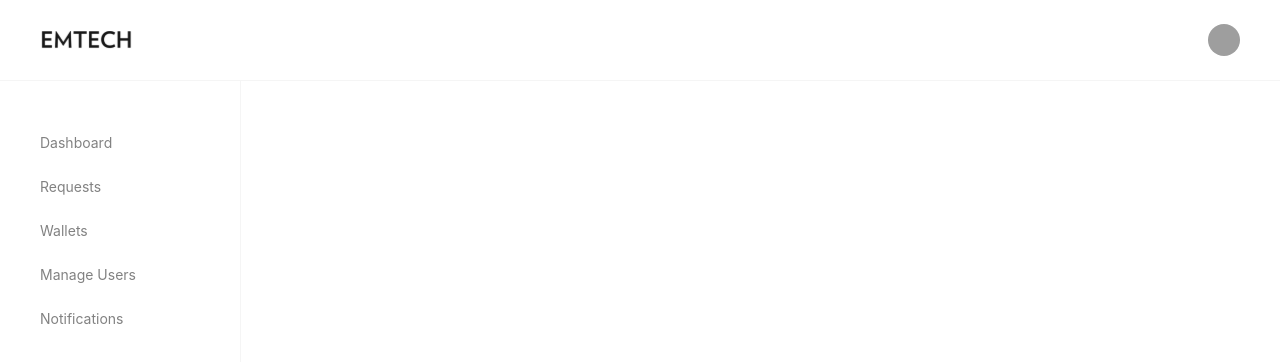
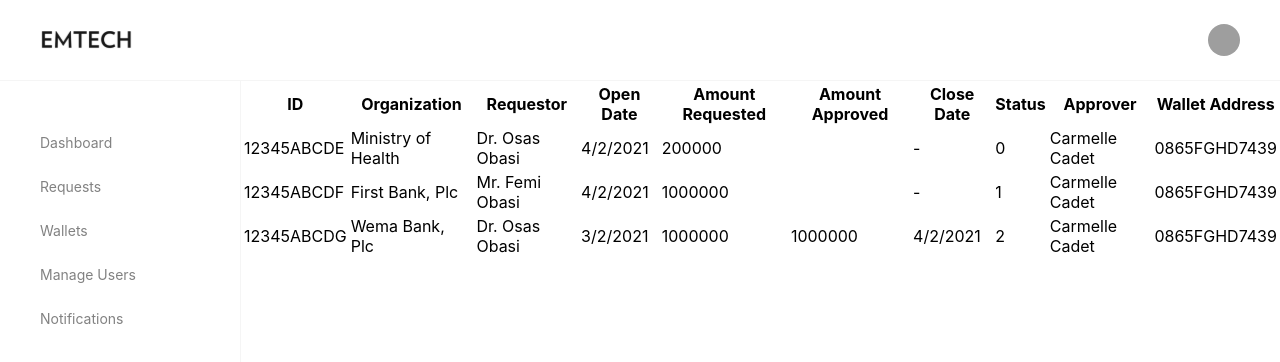
Before and after one commit to code-monarch/psychic-system, a React (Create React App) app: page / in a window 1280 px wide. Shown: the top 362 px of the page. Built offline with nearby package versions, Linux system fonts and the light colour scheme; grey boxes are pictures that could not be loaded.

Commit message:
Add react-table and create a simple TransactionsView with just a table

```diff
--- a/package.json
+++ b/package.json
@@ -16,6 +16,7 @@
     "react-query": "3.15.2",
     "react-router-dom": "^6.2.1",
     "react-scripts": "5.0.0",
+    "react-table": "^7.7.0",
     "react-use": "^17.3.1",
     "styled-components": "^5.3.3",
     "typescript": "^4.5.4",
@@ -47,6 +48,7 @@
   },
   "devDependencies": {
     "@types/react-router-dom": "^5.3.2",
+    "@types/react-table": "^7.7.9",
     "@types/styled-components": "^5.1.18"
   }
 }
--- a/src/App.tsx
+++ b/src/App.tsx
@@ -1,7 +1,5 @@
-import React from 'react';
-import logo from './logo.svg';
 import './App.css';
-import Login from './screens/Login';
+//import Login from './screens/Login';
 import Dashboard from './screens/Dashboard';
 
 function App() {
--- a/src/components/NavigationList.tsx
+++ b/src/components/NavigationList.tsx
@@ -1,4 +1,4 @@
-import React, { Component, SyntheticEvent } from 'react';
+import React, { Component } from 'react';
 import styled from 'styled-components'
 
 type ItemProps = {
@@ -17,7 +17,7 @@ type NavigationListProps = {
     items: Array<ItemProps>
 }
 
-const getMarginString = (isRow?: boolean, spacing?: number) => {
+const getMarginString = (isRow?: boolean, spacing?: number) : string => {
     const marginValue = spacing ? (spacing + 'px') : 0;
     return isRow ? ('0 ' + marginValue) : (marginValue + ' 0');
 }
--- /dev/null
+++ b/src/components/Table.tsx
@@ -0,0 +1,163 @@
+import React from 'react';
+import { Row, Column, HeaderGroup, useTable } from 'react-table';
+
+interface RowData {
+    id: string
+    organization: string
+    requestor: string
+    openDate: Date
+    amtRequested: number
+    amtApproved?: number
+    closeDate?: Date
+    status: Status
+    approver: string
+    walletAddress: string
+}
+
+enum Status {
+    PENDING,
+    INPROGRESS,
+    APPROVED,
+    DENIED
+}
+
+const headerData : Array<Column<RowData>> =
+[
+    {
+        Header: 'ID',
+        accessor: 'id',
+    },
+    {
+        Header: 'Organization',
+        accessor: 'organization',
+    },
+    {
+        Header: 'Requestor',
+        accessor: 'requestor',
+    },
+    {
+        Header: 'Open Date',
+        accessor: 'openDate',
+        Cell: props => props.value.toLocaleDateString()
+    },
+    {
+        Header: 'Amount Requested',
+        accessor: 'amtRequested',
+    },
+    {
+        Header: 'Amount Approved',
+        accessor: 'amtApproved',
+    },
+    {
+        Header: 'Close Date',
+        accessor: 'closeDate',
+        Cell: props => props.value? props.value.toLocaleDateString() : '-'
+    },
+    {
+        Header: 'Status',
+        accessor: 'status',
+    },
+    {
+        Header: 'Approver',
+        accessor: 'approver',
+    },
+    {
+        Header: 'Wallet Address',
+        accessor: 'walletAddress',
+    }
+];
+
+const rowData : Array<RowData> = [
+    {
+        id: "12345ABCDE",
+        organization: "Ministry of Health",
+        requestor: "Dr. Osas Obasi",
+        openDate: new Date(2021, 3, 2),
+        amtRequested: 200000,
+        status: Status.PENDING,
+        approver: "Carmelle Cadet",
+        walletAddress: "0865FGHD7439"
+    },
+    {
+        id: "12345ABCDF",
+        organization: "First Bank, Plc",
+        requestor: "Mr. Femi Obasi",
+        openDate: new Date(2021, 3, 2),
+        amtRequested: 1000000,
+        status: Status.INPROGRESS,
+        approver: "Carmelle Cadet",
+        walletAddress: "0865FGHD7439"
+    },
+    {
+        id: "12345ABCDG",
+        organization: "Wema Bank, Plc",
+        requestor: "Dr. Osas Obasi",
+        openDate: new Date(2021, 2, 2),
+        amtRequested: 1000000,
+        amtApproved: 1000000,
+        closeDate: new Date(2021, 3, 2),
+        status: Status.APPROVED,
+        approver: "Carmelle Cadet",
+        walletAddress: "0865FGHD7439"
+    }
+]
+
+function TableHeader({ headerGroups }: { headerGroups: HeaderGroup<RowData>[] }) {
+    return (
+        <thead>
+        {
+        headerGroups.map(headerGroup => (
+            <tr {...headerGroup.getHeaderGroupProps()}>
+                { headerGroup.headers.map(column => (
+                <th {...column.getHeaderProps()}>{column.render('Header')}</th>
+                ))}
+            </tr>
+        ))}
+        </thead>
+    )
+}
+
+function TableRow({ row }: { row: Row<RowData> }) {
+    return (
+        <tr {...row.getRowProps()}>
+            {row.cells.map(cell => (
+                <td {...cell.getCellProps()}>{cell.render('Cell')}</td>
+            ))}
+        </tr>
+    );
+}
+
+function TableBody({ rows, prepareRow, ...tableBodyProps }: { rows: Row<RowData>[], prepareRow: (row: Row<RowData>) => void }) {
+    return (
+    <tbody {...tableBodyProps}>
+       {
+       rows.map(row => {
+         prepareRow(row)
+         return (
+           <TableRow {...{ row }}/>
+         )
+       })}
+     </tbody>
+    )
+}
+
+export default function Table( { className }: { className? : string }) {
+    const data = React.useMemo(() => rowData, []);
+    const columns = React.useMemo(() => headerData, []);
+    const tableInstance = useTable( { columns, data });
+
+    const {
+        getTableProps,
+        getTableBodyProps,
+        headerGroups,
+        rows,
+        prepareRow
+    } = tableInstance;
+
+    return (
+        <table { ...{className, ...getTableProps()} }>
+            <TableHeader { ...{headerGroups} }/>
+            <TableBody { ...{ rows, prepareRow, ...getTableBodyProps() } } />
+        </table>
+    )
+}
--- /dev/null
+++ b/src/components/TransactionsView.tsx
@@ -0,0 +1,19 @@
+import { Component } from 'react';
+import Table from './Table';
+
+type TransactionsViewState = {
+}
+
+type TransactionsViewProps = {
+    className?: string
+}
+
+class TransactionsView extends Component<TransactionsViewState, TransactionsViewProps> {
+    render() {
+        return (
+            <Table></Table>
+        )
+    }
+}
+
+export default TransactionsView;
--- a/src/screens/Dashboard.tsx
+++ b/src/screens/Dashboard.tsx
@@ -1,7 +1,8 @@
-import React, { Component, SyntheticEvent } from 'react';
+import { Component } from 'react';
 import styled from 'styled-components'
 import DashboardHeader from '../components/DashboardHeader';
 import NavigationList from '../components/NavigationList';
+import TransactionsView from '../components/TransactionsView'
 
 type DashboardState = {
 }
@@ -57,6 +58,7 @@ class Dashboard extends Component<DashboardProps, DashboardState> {
                         <NavigationList itemSpacing={20} items={navigationItems}/>
                     </SideNav>
                     <Content>
+                        <TransactionsView></TransactionsView>
                     </Content>
                 </Body>
             </Screen>
```
Also changed, not shown: 1 other file (tests, documents, lock files or other folders).
